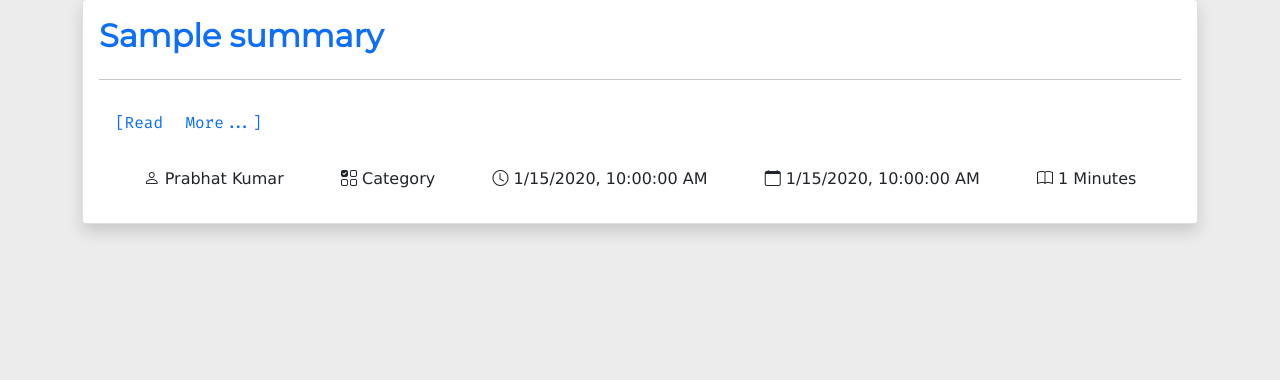
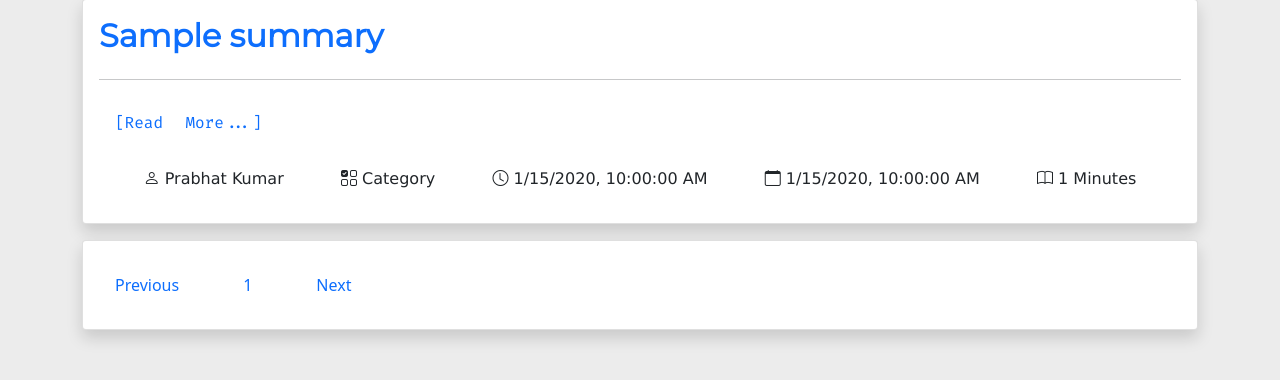
Before and after one commit to pkkrsingh877/misssummary, a Node server app: page /summary in a window 1280 px wide. Shown: the part 123-503 px from the top of the page. Run offline with Node 20, Linux system fonts and the light colour scheme; tables that the repository leaves empty hold one stand-in row (values such as "Sample post"); some libraries are stand-ins or nearby versions.

Commit message:
added pagination to summary nd tags

```diff
--- a/routes/summary.js
+++ b/routes/summary.js
@@ -21,24 +21,61 @@ router.get('/:id', async (req, res) => {
 
 router.get('/tags/:tag', async (req, res) => {
     const { tag } = req.params;
-    const data = await Summary.find({ tags: tag });
+    let { page, skip, limit } = req.query;
+    limit = parseInt(limit);
+    page = parseInt(page);
+    skip = parseInt(skip);
+    if(!page || page < 0 ){
+        page = 1;
+    }
+    if(!skip || skip < 0){
+        skip = 4;
+    }
+    if(!limit || limit < 0){
+        limit = 4;
+    }
+    const currentPage = parseInt(page);
+    let temp = currentPage;
+    if(temp != 1){
+        temp--;
+    }
+    const count = await Summary.find({ tags: tag}).countDocuments();
+    const totalPages = Math.ceil(count/limit);
+    const data = await Summary.find({ tags: tag }).skip((page - 1) * skip).limit(limit).sort({"createdAt": -1});;
     for(let i = 0; i < data.length; i++){
         let newStr = getNewDescription(data[i].description);
         data[i].description = newStr;
     }
-    res.render('summary/tag', { data , tag });
-})
+    res.render('summary/tag', { data , tag, currentPage, totalPages, temp });
+});
 
 router.get('/', async (req, res) => {
-    const data = await Summary.find({});
-    /* Since it's a get request i'm making the
-    description in database should not change
-    */
+    let { page, skip, limit } = req.query;
+    limit = parseInt(limit);
+    page = parseInt(page);
+    skip = parseInt(skip);
+    if(!page || page < 0 ){
+        page = 1;
+    }
+    if(!skip || skip < 0){
+        skip = 4;
+    }
+    if(!limit || limit < 0){
+        limit = 4;
+    }
+    const currentPage = parseInt(page);
+    let temp = currentPage;
+    if(temp != 1){
+        temp--;
+    }
+    const count = await Summary.countDocuments();
+    const totalPages = Math.ceil(count/limit);
+    const data = await Summary.find({}).skip((page - 1) * skip).limit(limit).sort({"createdAt": -1});
     for(let i = 0; i < data.length; i++){
         let newStr = getNewDescription(data[i].description);
         data[i].description = newStr;
     }
-    res.render('summary/index', { data });
+    res.render('summary/index', { data , totalPages, currentPage, temp });
 });
 
 module.exports = router;
--- a/views/summary/index.ejs
+++ b/views/summary/index.ejs
@@ -1,5 +1,5 @@
 <% layout('/layouts/boilerplate') %>
-    <% for(let i = data.length - 1; i >= 0 ; i--){ %>
+    <% for(let i = 0; i < data.length; i++){ %>
         <section class="card shadow p-3 mb-3 bg-body rounded">
             <h2>
                 <a href="/summary/<%= data[i]._id %>" class="title">
@@ -20,3 +20,41 @@
             </div>
         </section>
     <% } %>
+
+    <section class="d-flex flex-row justify-content-start card shadow p-3 mb-3 bg-body rounded">
+        <% if((currentPage - 1) >= 1) { %>
+            <div class="px-3 py-3">
+                <a href="/summary?page=<%= currentPage - 1 %>"> Previous </a>
+            </div>
+        <% } else { %>
+            <div class="px-3 py-3">
+                <a href="#"> Previous </a>
+            </div>
+        <% } %>
+        <% for(let i = temp; i < temp + 3; i++){ %>
+            <% if(i <= totalPages) { %>
+            <div class="px-5 py-3">
+                <a href="/summary?page=<%= i %>"><%= i %></a>
+            </div>
+            <% } else {%>
+                <% break; %>
+                <% } %>
+        <% } %>
+        <% if(totalPages > 3) { %>
+            <div class="px-5 py-3">
+                <a href="#">...</a>
+            </div>
+            <div class="px-5 py-3">
+                <a href="/summary?page=<%= totalPages %>"><%= totalPages %></a>
+            </div>
+        <% } %>
+        <% if((currentPage + 1) <= totalPages) { %>
+            <div class="px-3 py-3">
+                <a href="/summary?page=<%= currentPage + 1 %>"> Next </a>
+            </div>
+        <% } else { %>
+            <div class="px-3 py-3">
+                <a href="#"> Next </a>
+            </div>
+        <% } %>
+    </section>
```
Also changed, not shown: views/summary/tag.ejs (+39 -1 lines), README.md.
